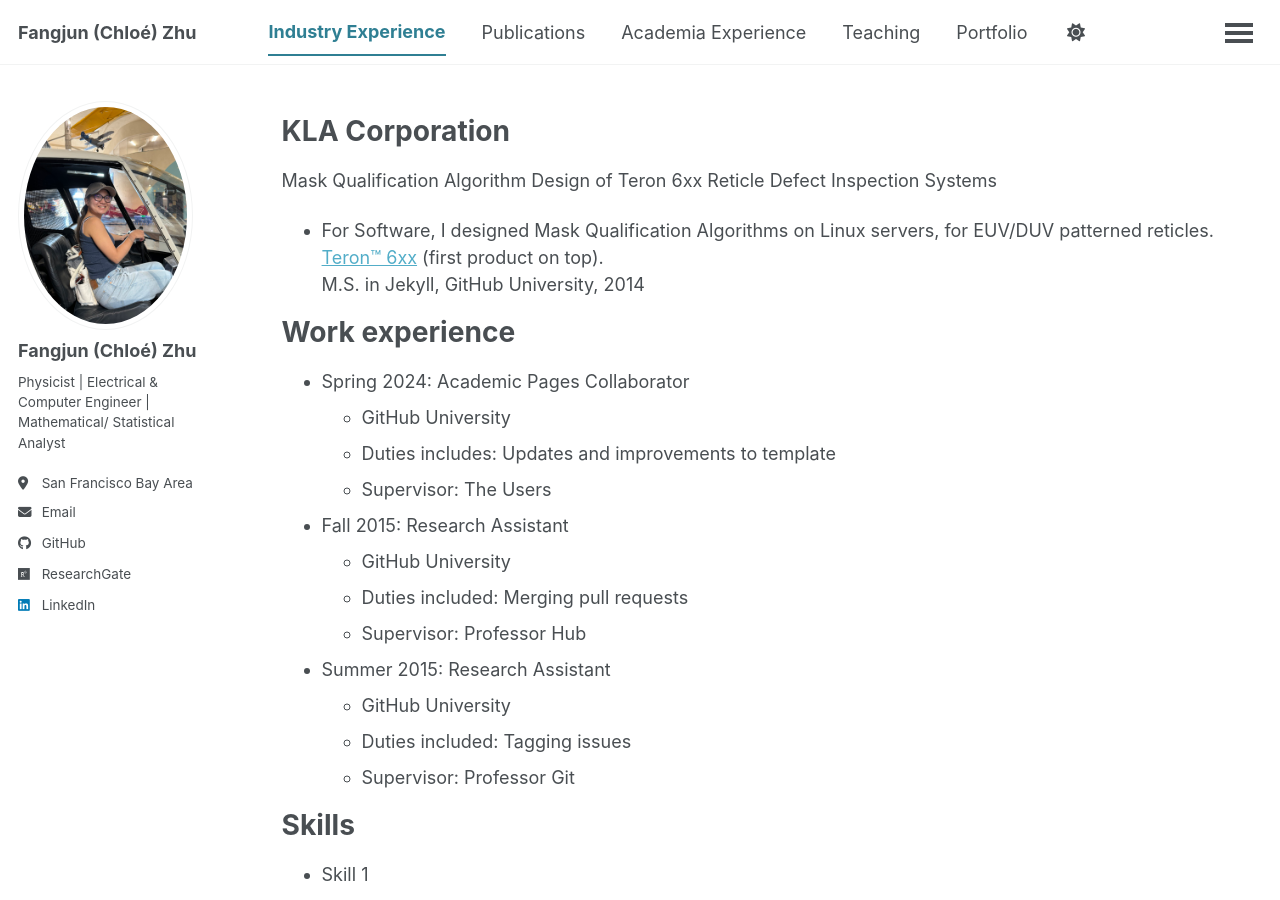
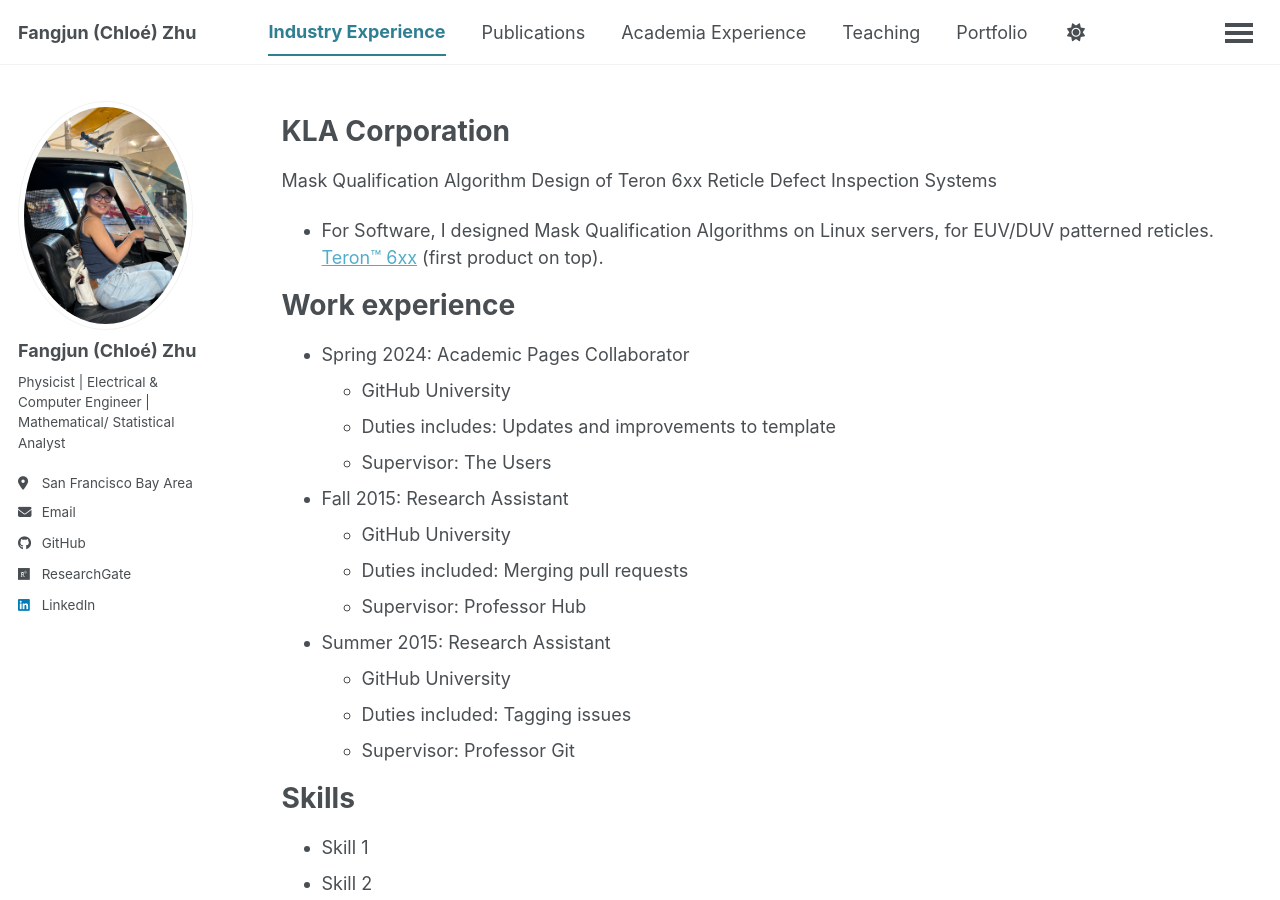
Before and after one commit to ChloeZhu1/ChloeZhu1.github.io, a Jekyll site: the page built from _pages/cv.md, in a window 1280 px wide and 900 px high. Built offline with Jekyll 4.4.1, drawn with Linux system fonts in a browser that asks for light colours; a script bundle is joined from its source files by our own code; library files that are not in the unit come from our copies.

Commit message:
Update cv.md

```diff
--- a/_pages/cv.md
+++ b/_pages/cv.md
@@ -13,7 +13,7 @@ KLA Corporation
 ======
 Mask Qualification Algorithm Design of Teron 6xx Reticle Defect Inspection Systems
 * For Software, I designed Mask Qualification Algorithms on Linux servers, for EUV/DUV patterned reticles. [Teron™ 6xx](https://www.kla.com/products/reticle-manufacturing) (first product on top).
-  <br /> M.S. in Jekyll, GitHub University, 2014
+<!--  <br /> M.S. in Jekyll, GitHub University, 2014 -->
 <!-- * B.S. in GitHub, GitHub University, 2012 -->
 
 Work experience
```
